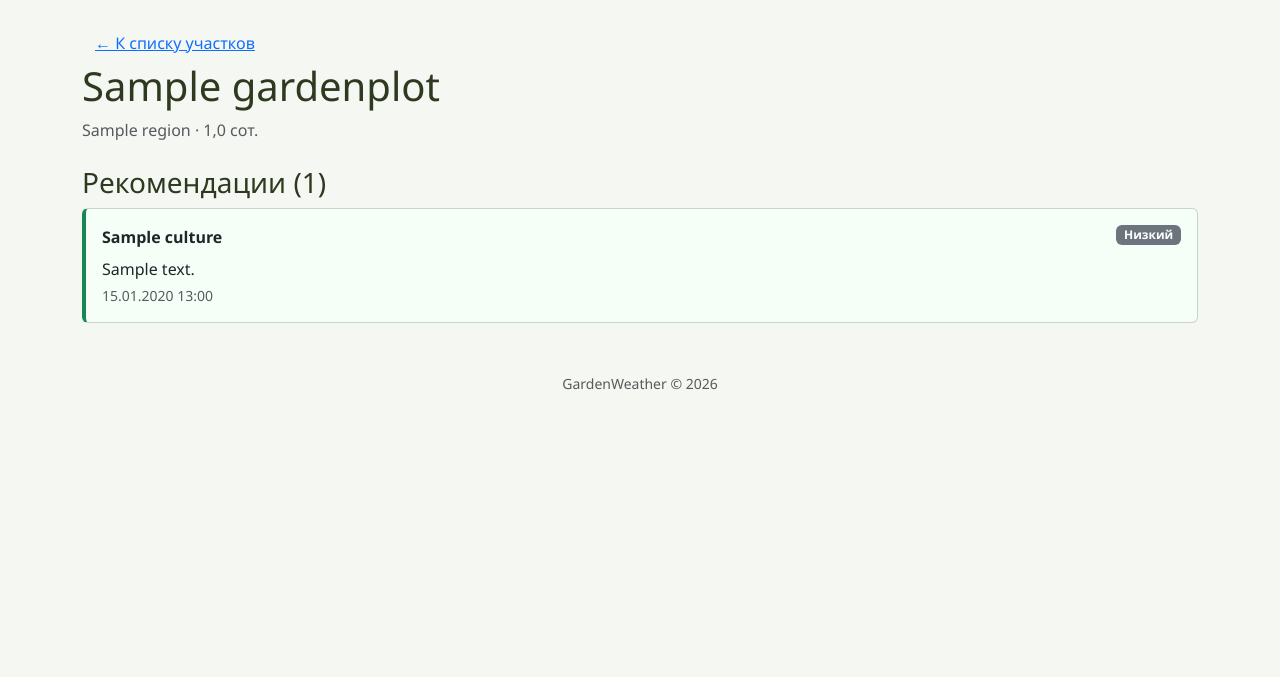
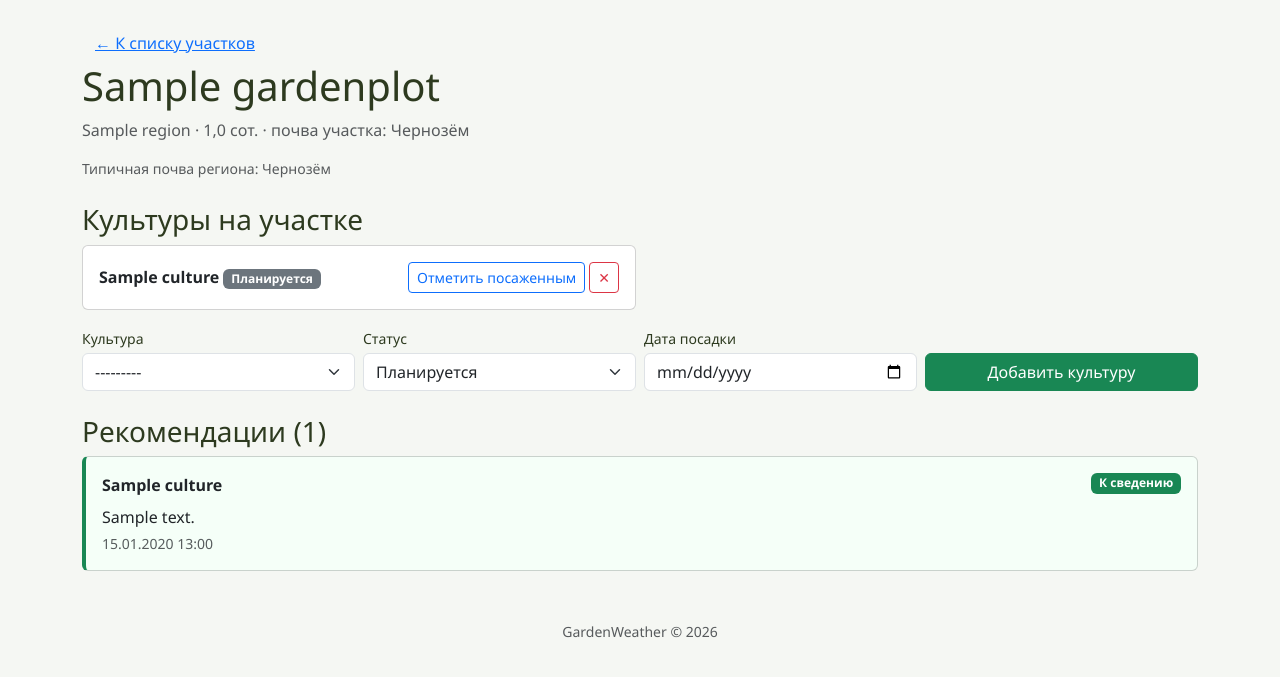
Before and after one commit to Blorry/GardenWeather, a Django app: page /plots/1/ in a window 1280 px wide. Shown: the part 56-733 px from the top of the page. Run offline with Django 5.2, Linux system fonts and the light colour scheme; a user stored in the database is signed in; tables that the repository leaves empty hold one stand-in row (values such as "Sample post").

Commit message:
Make recommendations soil-, season- and harvest-aware with planting status

```diff
--- a/templates/weather/culture_detail.html
+++ b/templates/weather/culture_detail.html
@@ -8,5 +8,6 @@
 <ul>
     <li>Температура посадки: <strong>{{ culture.min_planting_temp }}–{{ culture.max_planting_temp }} °C</strong></li>
     <li>Дней вегетации: <strong>{{ culture.vegetation_days }}</strong></li>
+        <li>Сроки посадки: <strong>{{ culture.planting_window_display }}</strong></li>
 </ul>
 {% endblock %}
--- a/templates/weather/plot_detail.html
+++ b/templates/weather/plot_detail.html
@@ -3,22 +3,91 @@
 {% block content %}
 <a href="{% url 'plot_list' %}" class="btn btn-link">← К списку участков</a>
 <h1>{{ plot.name }}</h1>
-<p class="text-muted">{{ plot.region.name }} · {{ plot.area }} сот.</p>
+
+<p class="text-muted">
+    {{ plot.region.name }} · {{ plot.area }} сот. ·
+    почва участка: {{ plot.get_soil_type_display }}
+</p>
+<p class="text-muted small">
+    Типичная почва региона: {{ plot.region.get_soil_type_display }}
+</p>
+
+<h3 class="mt-4">Культуры на участке</h3>
+<div class="row g-2 mb-3">
+{% for p in plantings %}
+    <div class="col-md-6">
+        <div class="card p-3 d-flex flex-row justify-content-between align-items-center">
+            <div>
+                <strong>{{ p.culture.name }}</strong>
+                {% if p.status == 'planted' %}
+                    <span class="badge bg-success">Посажено{% if p.planted_date %} · {{ p.planted_date|date:"d.m.Y" }}{% endif %}</span>
+                {% else %}
+                    <span class="badge bg-secondary">Планируется</span>
+                {% endif %}
+                {% if p.expected_harvest %}
+                    <span class="badge bg-info text-dark">🌾 сбор ~ {{ p.expected_harvest|date:"d.m.Y" }}</span>
+                {% endif %}
+            </div>
+            <div class="d-flex gap-1">
+                <form method="post" action="{% url 'planting_toggle' p.pk %}">{% csrf_token %}
+                    <button class="btn btn-sm btn-outline-primary" type="submit">
+                        {% if p.status == 'planted' %}Вернуть в план{% else %}Отметить посаженным{% endif %}
+                    </button>
+                </form>
+                <form method="post" action="{% url 'planting_delete' p.pk %}">{% csrf_token %}
+                    <button class="btn btn-sm btn-outline-danger" type="submit">✕</button>
+                </form>
+            </div>
+        </div>
+    </div>
+{% empty %}
+    <p class="text-muted">Культуры ещё не добавлены.</p>
+{% endfor %}
+</div>
+
+<form method="post" class="row g-2 mb-4 align-items-end">{% csrf_token %}
+    <div class="col-md-3">
+        <label class="form-label small mb-1">Культура</label>
+        {{ form.culture }}
+    </div>
+    <div class="col-md-3">
+        <label class="form-label small mb-1">Статус</label>
+        {{ form.status }}
+    </div>
+    <div class="col-md-3">
+        <label class="form-label small mb-1">Дата посадки</label>
+        {{ form.planted_date }}
+    </div>
+    <div class="col-md-3">
+        <button class="btn btn-success w-100" type="submit">Добавить культуру</button>
+    </div>
+    {% if form.errors %}
+        <div class="col-12 text-danger small">
+            {{ form.non_field_errors }}{{ form.planted_date.errors }}
+        </div>
+    {% endif %}
+</form>
 
 <h3 class="mt-4">Рекомендации ({{ recommendations|length }})</h3>
 {% for r in recommendations %}
     <div class="card p-3 mb-2 recommendation-{% if r.priority == 3 %}high{% elif r.priority == 2 %}medium{% else %}low{% endif %}">
         <div class="d-flex justify-content-between align-items-start">
             <strong>{{ r.culture.name }}</strong>
-            <span class="badge bg-secondary">{{ r.get_priority_display }}</span>
+                        {% if r.priority == 3 %}
+                <span class="badge bg-danger">⚠️ Срочно</span>
+            {% elif r.priority == 2 %}
+                <span class="badge bg-warning text-dark">Рекомендуем</span>
+            {% else %}
+                <span class="badge bg-success">К сведению</span>
+            {% endif %}
         </div>
         <p class="mb-1 mt-2">{{ r.text }}</p>
         <small class="text-muted">{{ r.created_at|date:"d.m.Y H:i" }}</small>
     </div>
 {% empty %}
     <div class="alert alert-info">
-        Пока нет рекомендаций. Запустите команду <code>python manage.py generate_recommendations</code>
-        в терминале, чтобы сгенерировать их по текущему прогнозу.
+        Рекомендаций пока нет. Добавьте культуры и запустите команду
+        <code>python manage.py generate_recommendations</code>.
     </div>
 {% endfor %}
 {% endblock %}
--- a/templates/weather/region_detail.html
+++ b/templates/weather/region_detail.html
@@ -2,7 +2,10 @@
 {% block title %}{{ region.name }}{% endblock %}
 {% block content %}
 <h1>{{ region.name }}</h1>
-<p class="text-muted">Климатическая зона: {{ region.get_climate_zone_display }}</p>
+<p class="text-muted">
+    Климатическая зона: {{ region.get_climate_zone_display }} ·
+    Типичная почва: {{ region.get_soil_type_display }}
+</p>
 
 {% if stats.avg_min %}
 <div class="row text-center my-4">
--- a/weather/forms.py
+++ b/weather/forms.py
@@ -1,21 +1,25 @@
 from django import forms
-from .models import GardenPlot
+from .models import GardenPlot, Planting
+from django.utils import timezone
+import re
+from django.contrib.auth.forms import UserCreationForm
+from django.contrib.auth.models import User
 
 
 class GardenPlotForm(forms.ModelForm):
     class Meta:
         model = GardenPlot
-        fields = ['name', 'region', 'cultures', 'area']
+        fields = ['name', 'region', 'soil_type', 'area']
         widgets = {
             'name': forms.TextInput(attrs={'class': 'form-control'}),
             'region': forms.Select(attrs={'class': 'form-select'}),
-            'cultures': forms.CheckboxSelectMultiple(),
+            'soil_type': forms.Select(attrs={'class': 'form-select'}),
             'area': forms.NumberInput(attrs={'class': 'form-control', 'step': '0.1'}),
         }
         labels = {
             'name': 'Название участка',
             'region': 'Регион',
-            'cultures': 'Культуры',
+            'soil_type': 'Тип почвы на участке',
             'area': 'Площадь, сот.',
         }
 
@@ -32,11 +36,6 @@
         if len(name) < 2:
             raise forms.ValidationError('Название должно содержать минимум 2 символа.')
         return name
-from django.contrib.auth.forms import UserCreationForm
-from django.contrib.auth.models import User
-
-
-import re
 from django.contrib.auth.forms import UserCreationForm
 from django.contrib.auth.models import User
 
@@ -85,3 +84,31 @@
         if commit:
             user.save()
         return user
+
+class PlantingForm(forms.ModelForm):
+    class Meta:
+        model = Planting
+        fields = ['culture', 'status', 'planted_date']
+        widgets = {
+            'culture': forms.Select(attrs={'class': 'form-select'}),
+            'status': forms.Select(attrs={'class': 'form-select'}),
+            'planted_date': forms.DateInput(attrs={'class': 'form-control', 'type': 'date'}),
+        }
+        labels = {
+            'culture': 'Культура',
+            'status': 'Статус',
+            'planted_date': 'Дата посадки',
+        }
+
+    def clean(self):
+        cleaned = super().clean()
+        status = cleaned.get('status')
+        planted_date = cleaned.get('planted_date')
+        if status == Planting.Status.PLANTED:
+            if not planted_date:
+                cleaned['planted_date'] = timezone.now().date()  # не указали — считаем сегодня
+            elif planted_date > timezone.now().date():
+                self.add_error('planted_date', 'Дата посадки не может быть в будущем.')
+        else:
+            cleaned['planted_date'] = None  # «планируется» — даты посадки нет
+        return cleaned
--- a/weather/urls.py
+++ b/weather/urls.py
@@ -12,4 +12,6 @@
     path('plots/<int:pk>/delete/', views.plot_delete, name='plot_delete'),
     path('accounts/logout-confirm/', views.logout_confirm, name='logout_confirm'),
     path('plots/<int:pk>/', views.plot_detail, name='plot_detail'),
+    path('plantings/<int:pk>/toggle/', views.planting_toggle, name='planting_toggle'),
+    path('plantings/<int:pk>/delete/', views.planting_delete, name='planting_delete'),
 ]
--- a/weather/views.py
+++ b/weather/views.py
@@ -6,8 +6,8 @@
 from django.shortcuts import render, get_object_or_404, redirect
 from django.utils import timezone
 
-from .forms import GardenPlotForm
-from .models import Culture, Region, WeatherRecord, GardenPlot
+from .forms import GardenPlotForm, PlantingForm
+from .models import Culture, Region, WeatherRecord, GardenPlot, Planting
 from .services.analytics import to_dataframe, region_stats
 
 
@@ -46,7 +46,14 @@
             labels={'value': '°C', 'date': 'Дата', 'variable': 'Показатель'},
             title=f'Температура: {region.name}',
         )
+        legend_names = {
+            'temp_min': 'Мин. температура',
+            'temp_max': 'Макс. температура',
+            'rolling_avg': 'Скользящее среднее',
+        }
+        fig.for_each_trace(lambda t: t.update(name=legend_names[t.name]))
         fig.update_layout(template='plotly_white', height=400)
+        fig.update_xaxes(tickformat='%d.%m', dtick='D1')
         chart_html = fig.to_html(full_html=False, include_plotlyjs='cdn')
 
     stats = region_stats(records)
@@ -71,10 +78,26 @@
 @login_required
 def plot_detail(request, pk):
     plot = get_object_or_404(GardenPlot, pk=pk, user=request.user)
+
+    if request.method == 'POST':
+        form = PlantingForm(request.POST)
+        if form.is_valid():
+            culture = form.cleaned_data['culture']
+            if not Planting.objects.filter(plot=plot, culture=culture).exists():
+                planting = form.save(commit=False)
+                planting.plot = plot
+                planting.save()
+            return redirect('plot_detail', pk=plot.pk)
+    else:
+        form = PlantingForm()
+
+    plantings = plot.plantings.select_related('culture')
     recommendations = plot.recommendations.select_related('culture').order_by('-priority', '-created_at')
     return render(request, 'weather/plot_detail.html', {
         'plot': plot,
+        'plantings': plantings,
         'recommendations': recommendations,
+        'form': form,
     })
 
 
@@ -116,3 +139,25 @@
 
 def logout_confirm(request):
     return render(request, 'registration/logout_confirm.html')
+
+@login_required
+def planting_toggle(request, pk):
+    planting = get_object_or_404(Planting, pk=pk, plot__user=request.user)
+    if request.method == 'POST':
+        if planting.status == Planting.Status.PLANNED:
+            planting.status = Planting.Status.PLANTED
+            planting.planted_date = timezone.now().date()
+        else:
+            planting.status = Planting.Status.PLANNED
+            planting.planted_date = None
+        planting.save()
+    return redirect('plot_detail', pk=planting.plot.pk)
+
+
+@login_required
+def planting_delete(request, pk):
+    planting = get_object_or_404(Planting, pk=pk, plot__user=request.user)
+    plot_pk = planting.plot.pk
+    if request.method == 'POST':
+        planting.delete()
+    return redirect('plot_detail', pk=plot_pk)
```
Also changed, not shown: templates/weather/region_list.html (+6 -2 lines), weather/services/recommendation_engine.py (+95 -44 lines).
